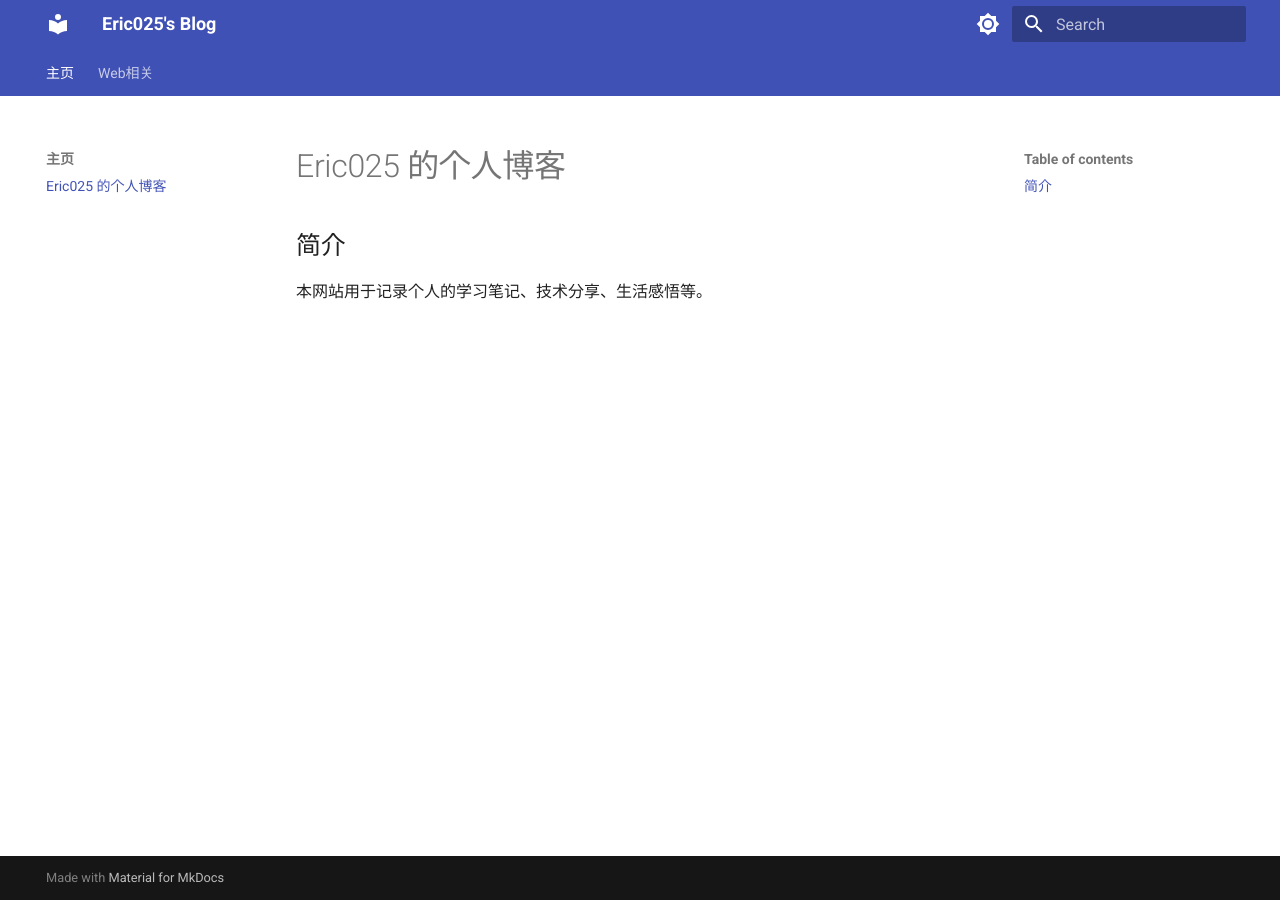
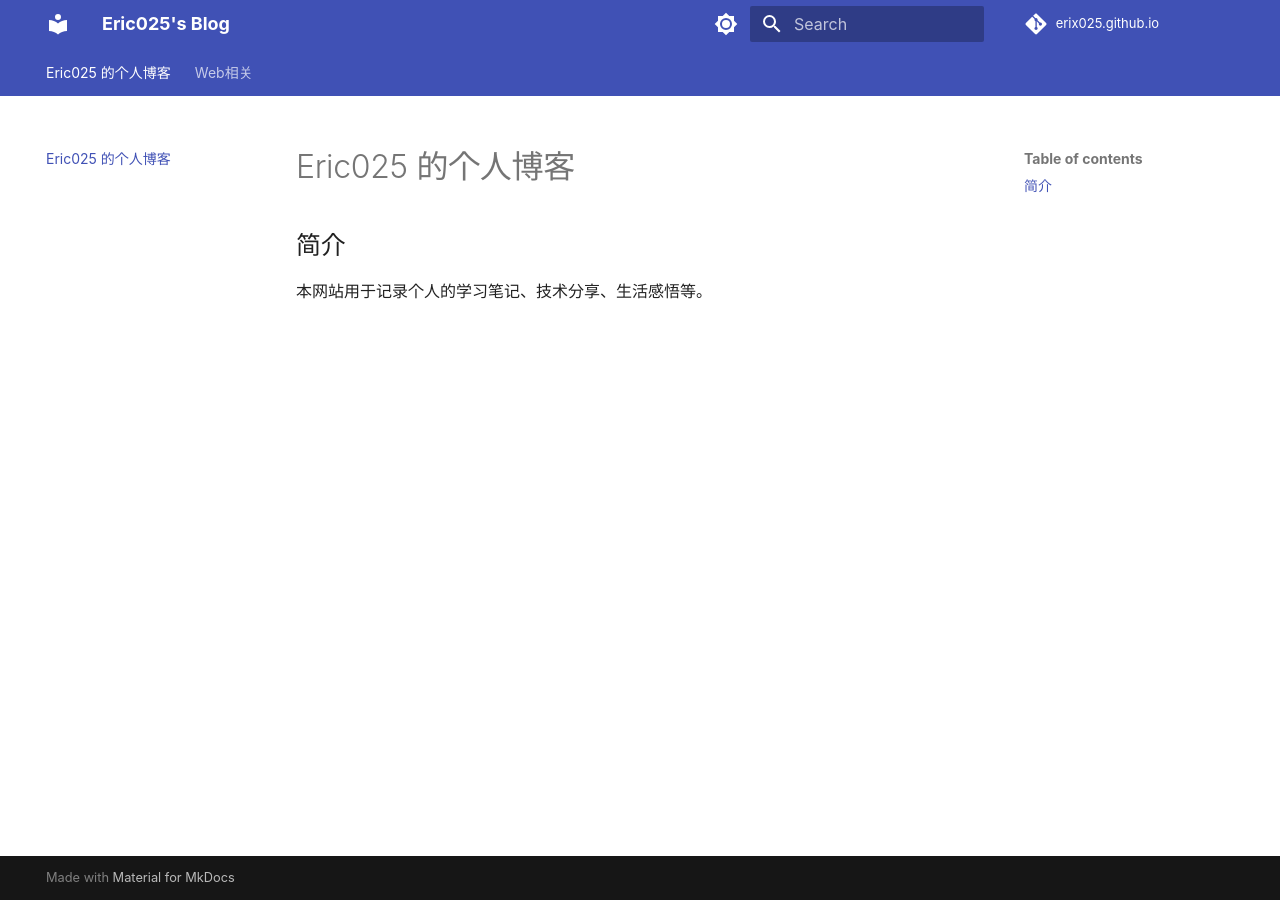
Before and after one commit to Erix025/Erix025.github.io, an MkDocs documentation site: the page built from docs/index.md, in a window 1280 px wide. Built offline with MkDocs 1.6.1 and Material for MkDocs 9.7.7, drawn with Linux system fonts in a browser that asks for light colours; comment, search, counter and statistics services are not loaded.

Commit message:
feat: fonts modified and add repo info

```diff
--- a/mkdocs.yml
+++ b/mkdocs.yml
@@ -2,12 +2,17 @@ site_name: Eric025's Blog
 site_author: Eric025
 
 nav:
-  - 主页:
-    - index.md
+  - index.md
   - Web相关:
     - 如何搭建个人博客 : Web/mkdocs.md
 
+repo_url: https://github.com/erix025/erix025.github.io
+repo_name: erix025.github.io
+
 theme:
+  font:
+    text: Noto Sans Simplified Chinese
+    code: JetBrains Mono
   name: material
   features:
     - navigation.tabs
```
